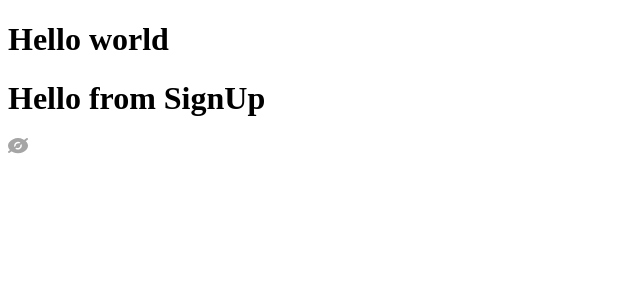
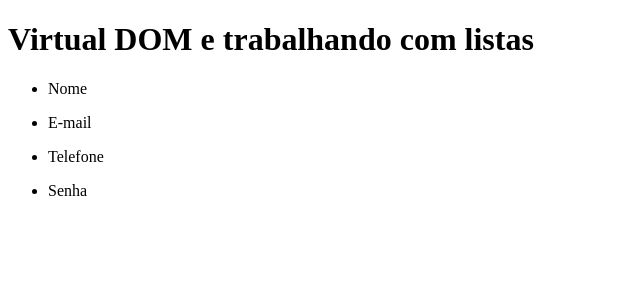
Before and after one commit to Mestres-da-Web/trilha-react, a React (Create React App) app: page / in a window 1280 px wide. Shown: the top 300 px of the page, without its empty margins (0-640 px from the left). Built offline with nearby package versions, Linux system fonts and the light colour scheme.

Commit message:
2 - Aula 5

```diff
--- a/src/App.tsx
+++ b/src/App.tsx
@@ -4,7 +4,6 @@ import SignUp from "./pages/SignUp";
 function App() {
   return (
     <div>
-      <h1>Hello world</h1>
       <SignUp />
     </div>
   );
--- a/src/pages/SignUp/index.tsx
+++ b/src/pages/SignUp/index.tsx
@@ -1,10 +1,35 @@
-import PasswordVisibilityButton from "./components/PosswordVisibilityButton";
+const data = [
+  {
+    id: 1,
+    title: "Nome",
+  },
+  {
+    id: 2,
+    title: "E-mail",
+  },
+  {
+    id: 3,
+    title: "Telefone",
+  },
+  {
+    id: 4,
+    title: "Senha",
+  },
+];
 
 function SignUp() {
   return (
     <div>
-      <h1>Hello from SignUp</h1>
-      <PasswordVisibilityButton visible={false} />
+      <h1>Virtual DOM e trabalhando com listas</h1>
+      <ul>
+        {data.map((item) => {
+          return (
+            <li key={item.id}>
+              <p>{item.title}</p>
+            </li>
+          );
+        })}
+      </ul>
     </div>
   );
 }
```
